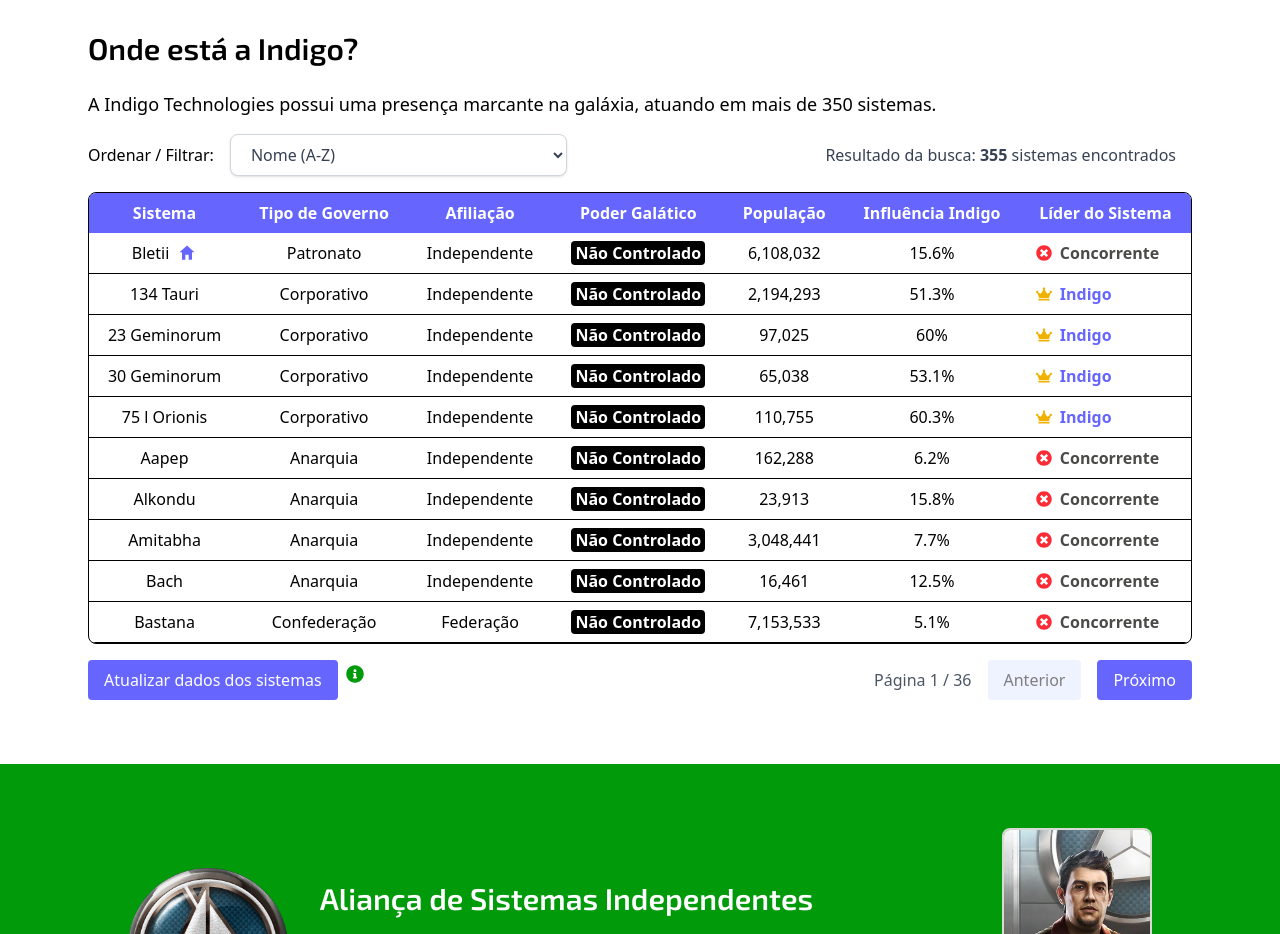
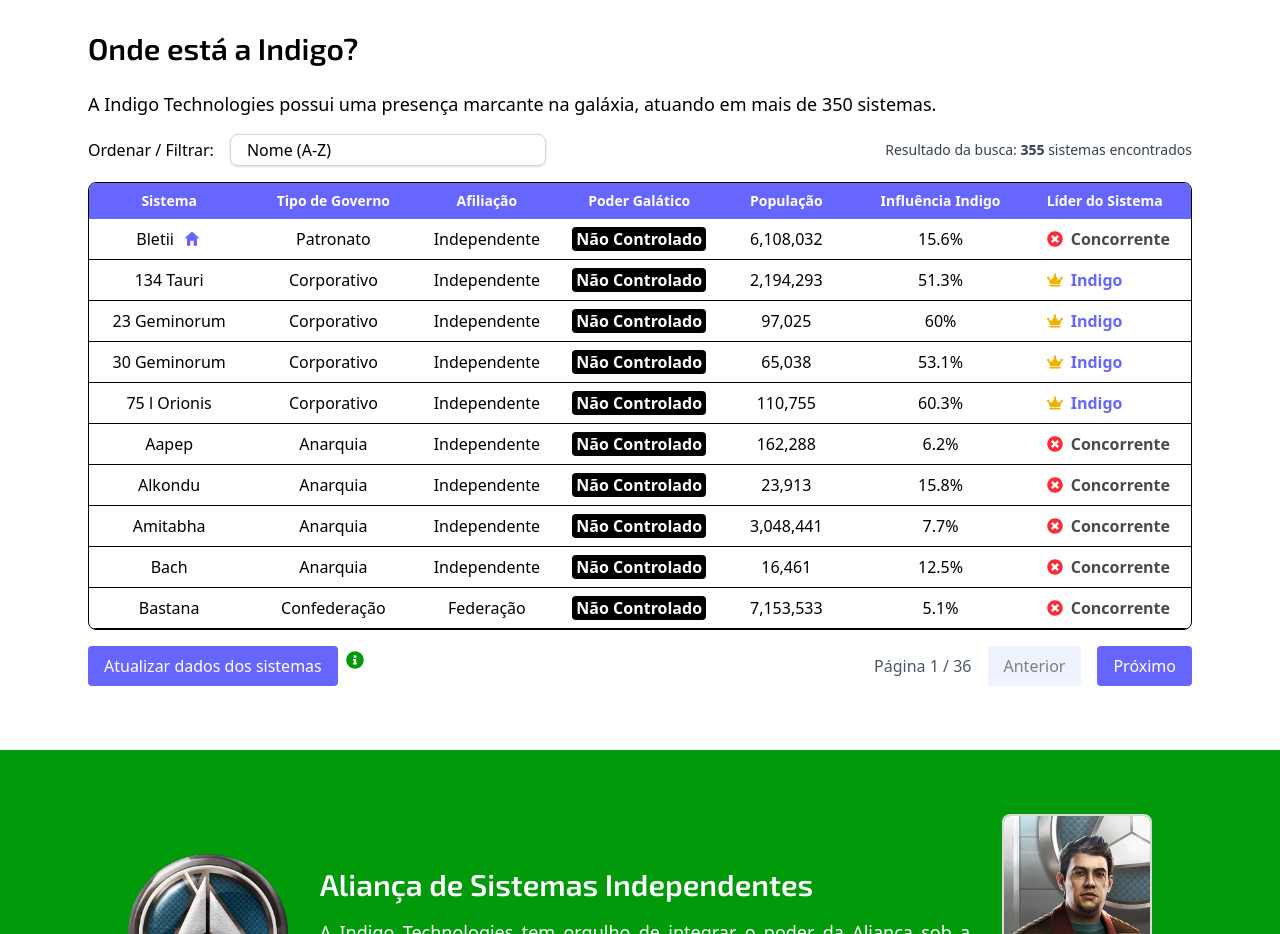
Before and after one commit to caiohrgm/indigo-website, a React (Vite) app in the folder project/: page / in a window 1280 px wide. Shown: the part 2600-3534 px from the top of the page. Built offline with nearby package versions, Linux system fonts and the light colour scheme.

Commit message:
Chage some thigns on filter prensetaiton

```diff
--- a/project/package.json
+++ b/project/package.json
@@ -10,8 +10,10 @@
     "preview": "vite preview"
   },
   "dependencies": {
+    "@headlessui/react": "^2.2.7",
     "@tailwindcss/vite": "^4.1.11",
     "framer-motion": "^12.23.12",
+    "listbox": "^0.1.6",
     "lucide-react": "^0.536.0",
     "react": "^19.1.0",
     "react-dom": "^19.1.0",
--- a/project/src/components/Systems.tsx
+++ b/project/src/components/Systems.tsx
@@ -3,7 +3,18 @@ import systems from "../data/systems.json";
 import { FaCrown, FaTimesCircle } from "react-icons/fa";
 import { FaInfoCircle } from "react-icons/fa";
 import { useEffect } from "react";
+import { Listbox, ListboxButton, ListboxOptions, ListboxOption } from '@headlessui/react';
+import { FaCheck } from 'react-icons/fa';
 
+const filterOptions = [
+  { value: 'nome', label: 'Nome (A-Z)' },
+  { value: 'pop-desc', label: 'População (ordem decrescente)' },
+  { value: 'pop-asc', label: 'População (ordem crescente)' },
+  { value: 'lider-yes', label: 'Somente líder Indigo' },
+  { value: 'lider-no', label: 'Somente concorrentes' },
+  { value: 'alianca', label: 'Sistemas da Aliança (Edmund Mahon)' },
+  { value: 'outros-poderes', label: 'Outros Poderes Galáticos' },
+];
 
 // Componente auxiliar para tooltip com suporte a mobile
 function TooltipIcon() {
@@ -205,32 +216,57 @@ export function Systems() {
       </p>
 
       {/* SELECT PARA FILTRAR/ORDENAR */}
-      <div className="mb-4 flex gap-4 items-center">
+      <div className="mb-4 flex flex-col sm:flex-row gap-2 sm:gap-4 items-start sm:items-center">
         <label htmlFor="sort" className="font-medium">
           Ordenar / Filtrar:
         </label>
-        <select
-          id="sort"
+
+
+        <Listbox
           value={sortOption}
-          onChange={(e) => {
-            setSortOption(e.target.value);
+          onChange={(value) => {
+            setSortOption(value);
             setPage(0);
           }}
-          className="px-4 py-2 rounded-lg border border-gray-300 bg-white shadow-sm text-gray-700 focus:outline-none focus:ring-2 focus:ring-indigo-500"
         >
-          <option value="nome">Nome (A-Z)</option>
-          <option value="pop-desc">População (ordem decrescente)</option>
-          <option value="pop-asc">População (ordem crescente)</option>
-          <option value="lider-yes">Somente líder Indigo</option>
-          <option value="lider-no">Somente concorrentes</option>
-          <option value="alianca">Sistemas da Aliança (Edmund Mahon)</option>
-          <option value="outros-poderes">Outros Poderes Galáticos</option>
-        </select>
+          {({ open }) => (
+            <div className="relative w-75 ">
+              {/* Botão do Listbox */}
+              <Listbox.Button
+                className={`w-79 h-8 px-4 py-[-10px] text-left rounded-lg shadow-sm border focus:outline-none focus:ring-2 focus:ring-indigo-500 ${
+                  open ? 'border-indigo-500 ring-2 ring-indigo-500' : 'border-gray-300'
+                }`}
+              >
+                {filterOptions.find((opt) => opt.value === sortOption)?.label}
+              </Listbox.Button>
 
-        <div className="ml-auto mr-4 text-gray-700">
-          Resultado da busca:{" "}
-          <span className="font-semibold">{filteredSystems.length}</span>{" "}
-          sistemas encontrados
+              {/* Dropdown */}
+              <Listbox.Options className="absolute mt-1 w-79 bg-white border border-gray-300 rounded-lg shadow-lg max-h-60 overflow-auto z-10">
+                {filterOptions.map((option) => (
+                  <Listbox.Option
+                    key={option.value}
+                    value={option.value}
+                    className={({ active, selected }) =>
+                      `cursor-pointer px-4 py-2 flex justify-between items-center ${
+                        active ? 'bg-alliance-green text-white' : 'text-gray-700'
+                      } ${selected ? 'font-semibold' : ''}`
+                    }
+                  >
+                    {({ selected }) => (
+                      <>
+                        {option.label}
+                        {selected && <FaCheck className="text-white ml-2" />}
+                      </>
+                    )}
+                  </Listbox.Option>
+                ))}
+              </Listbox.Options>
+            </div>
+          )}
+        </Listbox>
+
+        <div className="text-gray-700 text-sm mt-2 sm:mt-0 sm:ml-auto">
+          Resultado da busca: <span className="font-semibold">{filteredSystems.length}</span> sistemas encontrados
         </div>
       </div>
 
@@ -238,13 +274,13 @@ export function Systems() {
         <table className="min-w-full border-collapse">
           <thead className="bg-[#6666FF] text-white">
             <tr>
-              <th className="px-4 py-2 text-center">Sistema</th>
-              <th className="px-4 py-2 text-center">Tipo de Governo</th>
-              <th className="px-4 py-2 text-center">Afiliação</th>
-              <th className="px-4 py-2 text-center">Poder Galático</th>
-              <th className="px-4 py-2 text-center">População</th>
-              <th className="px-4 py-2 text-center">Influência Indigo</th>
-              <th className="px-4 py-2 text-center">Líder do Sistema</th>
+              <th className="px-4 py-2 text-center w-40 text-sm">Sistema</th>
+              <th className="px-4 py-2 text-center w-32 text-sm">Tipo de Governo</th>
+              <th className="px-4 py-2 text-center w-32 text-sm">Afiliação</th>
+              <th className="px-4 py-2 text-center w-40 text-sm">Poder Galático</th>
+              <th className="px-4 py-2 text-center w-32 text-sm">População</th>
+              <th className="px-4 py-2 text-center w-32 text-sm">Influência Indigo</th>
+              <th className="px-4 py-2 text-left w-40 text-sm">Líder do Sistema</th>
             </tr>
           </thead>
           <tbody>
@@ -264,21 +300,21 @@ export function Systems() {
 
               return (
                 <tr key={index} className="border-b hover:bg-gray-50">
-                  <td className="px-4 py-2 text-center">
+                  <td className="px-4 py-2 text-center whitespace-nowrap overflow-hidden text-ellipsis">
                     <div className="flex items-center justify-center gap-2">
                       {system.name}
                       {system.name === "Bletii" && <TooltipIcon />}
                     </div>
                   </td>
-                  <td className="px-4 py-2 text-center">
+                  <td className="px-4 py-2 text-center w-42">
                     {governmentTranslations[system.government] ??
                       system.government}
                   </td>
-                  <td className="px-4 py-2 text-center">
+                  <td className="px-4 py-2 text-center w-auto">
                     {allegianceTranslations[system.allegiance] ??
                       system.allegiance}
                   </td>
-                  <td className="px-4 py-2 text-center">
+                  <td className="px-4 py-2 text-center whitespace-nowrap overflow-hidden text-ellipsis">
                     <span
                       className={`${powerClass} inline-block px-1 bg-black rounded`}
                     >
@@ -289,7 +325,7 @@ export function Systems() {
                     {system.population.toLocaleString()}
                   </td>
 
-                  <td className="px-4 py-2 text-center">{influence}%</td>
+                  <td className="px-4 py-2 text-center w-45">{influence}%</td>
 
                   {/* Aqui alinhamos só as células da coluna à esquerda */}
                   <td className="px-4 py-2 text-left">
```
Also changed, not shown: 1 other file (tests, documents, lock files or other folders).
